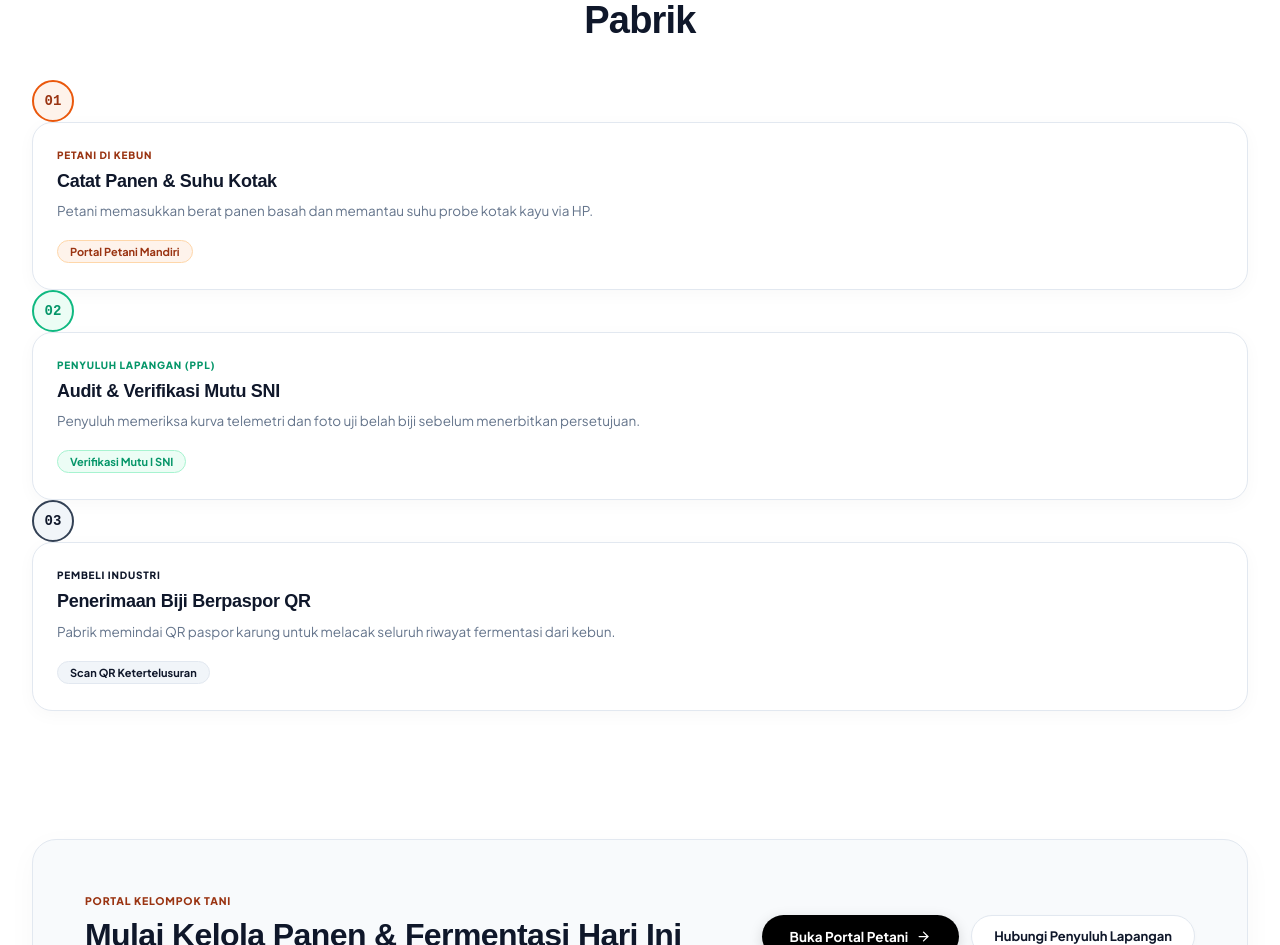
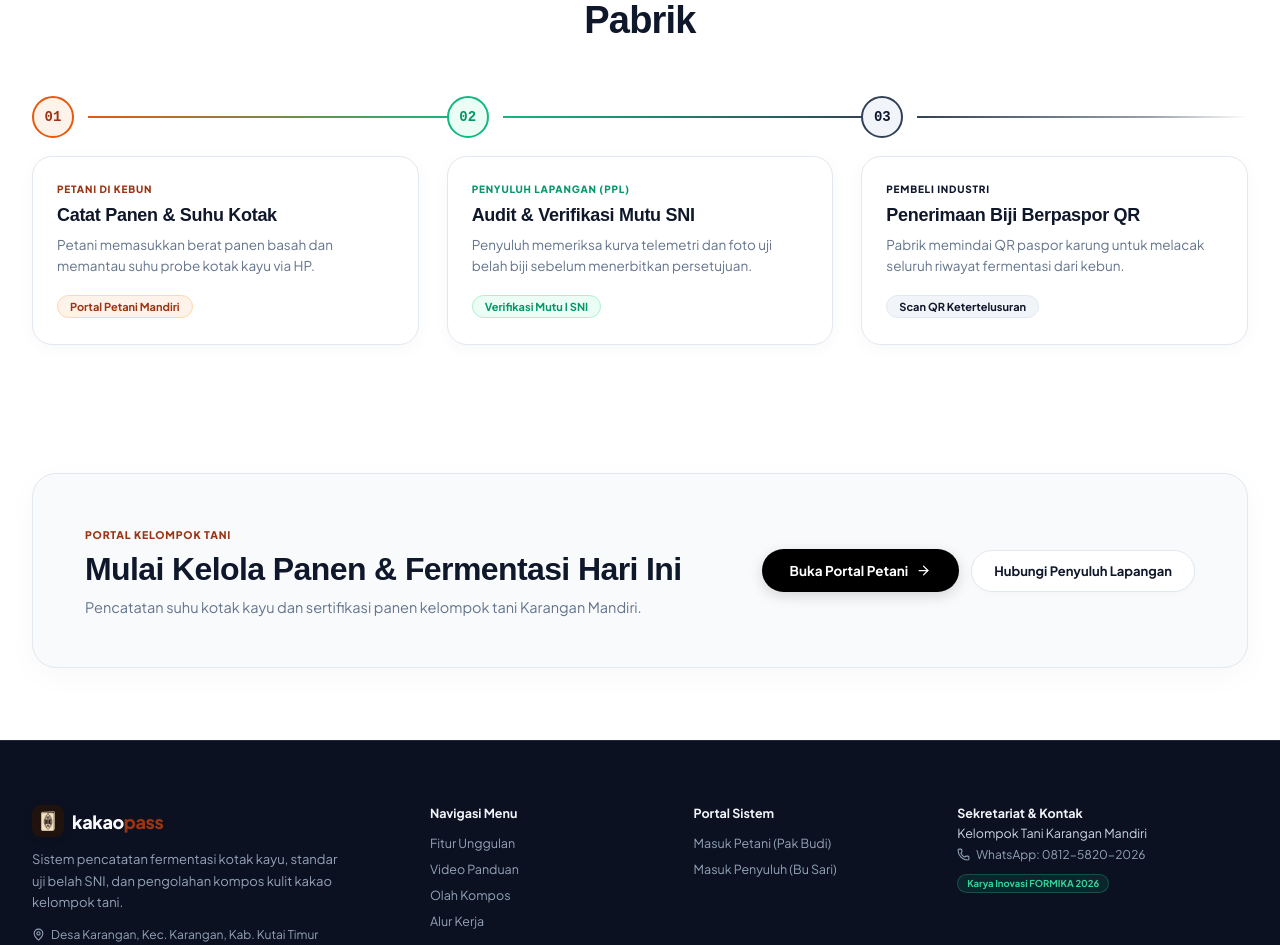
Before and after one commit to RafiAbdurrohim/kakao-pass, a Next.js app: page / in a window 1280 px wide. Shown: the part 2747-3692 px from the top of the page. Built offline with nearby package versions, Linux system fonts and the light colour scheme.

Commit message:
feat(landing): add flowline continuation line past step 3 and set modern dark slate footer

```diff
--- a/app/kp.css
+++ b/app/kp.css
@@ -1239,6 +1239,7 @@
 .flowline-connector-track{flex:1;height:2px;margin-left:14px;margin-right:-38px;z-index:1}
 .flowline-connector-track.line-farmer-to-ppl{background:linear-gradient(90deg,#ea580c 0%,#10b981 100%)}
 .flowline-connector-track.line-ppl-to-industry{background:linear-gradient(90deg,#10b981 0%,#334155 100%)}
+.flowline-connector-track.line-industry-continuation{margin-right:0;background:linear-gradient(90deg,#334155 0%,rgba(51,65,85,.5) 70%,transparent 100%)}
 .flowline-step-card{width:100%;background:#ffffff;border:1px solid #e2e8f0;border-radius:20px;padding:26px 24px;display:flex;flex-direction:column;flex:1;box-shadow:0 4px 18px rgba(15,23,42,.03);transition:transform .22s cubic-bezier(0.16,1,0.3,1),box-shadow .22s ease,border-color .22s ease}
 .flowline-step-card:hover{transform:translateY(-5px);box-shadow:0 16px 36px -10px rgba(15,23,42,.08)}
 .flowline-step-card.role-farmer:hover{border-color:#ea580c}
@@ -1262,20 +1263,21 @@
 .cta-copy-side p{font-size:14.5px;color:#64748b;margin:0;line-height:1.6}
 .cta-actions-side{display:flex;align-items:center;gap:12px;flex-shrink:0;flex-wrap:wrap}
 
-/* Footer */
-.concept-footer{background:#ffffff;border-top:1px solid #f1f5f9;padding:64px 0 32px}
+/* Footer: Distinct Modern Dark Anchor */
+.concept-footer{background:#0b1120;border-top:1px solid #1e293b;padding:64px 0 32px;color:#94a3b8}
+.concept-footer .brand-text-logo{color:#f8fafc}
 .footer-grid-layout{display:grid;grid-template-columns:1.6fr 1fr 1fr 1.3fr;gap:40px;margin-bottom:44px}
-.footer-mission-desc{font-size:13px;color:#64748b;line-height:1.65;margin:12px 0 14px;max-width:320px}
-.footer-location-row{display:flex;align-items:center;gap:6px;font-size:12px;color:#475569}
+.footer-mission-desc{font-size:13px;color:#94a3b8;line-height:1.65;margin:12px 0 14px;max-width:320px}
+.footer-location-row{display:flex;align-items:center;gap:6px;font-size:12px;color:#94a3b8}
 .footer-links-col{display:flex;flex-direction:column;gap:10px}
-.footer-links-col strong{font-size:12.5px;font-weight:700;color:#0f172a;margin-bottom:4px}
-.footer-links-col a{font-size:12.5px;color:#64748b;text-decoration:none;transition:color .15s}
-.footer-links-col a:hover{color:#0f172a}
-.footer-contact-col strong{font-size:12.5px;font-weight:700;color:#0f172a;margin-bottom:4px;display:block}
-.footer-contact-col p{font-size:12.5px;color:#334155;margin:0 0 6px}
-.footer-phone-row{display:flex;align-items:center;gap:6px;font-size:12px;color:#64748b;margin-bottom:8px}
-.footer-badge-formika{display:inline-block;font-size:9.5px;font-weight:700;padding:2.5px 9px;border-radius:99px;background:#ecfdf5;color:#059669;border:1px solid #a7f3d0}
-.footer-bottom-row{display:flex;justify-content:space-between;align-items:center;font-size:11.5px;color:#94a3b8;padding-top:24px;border-top:1px solid #f1f5f9;flex-wrap:wrap;gap:12px}
+.footer-links-col strong{font-size:12.5px;font-weight:700;color:#f1f5f9;margin-bottom:4px}
+.footer-links-col a{font-size:12.5px;color:#94a3b8;text-decoration:none;transition:color .15s}
+.footer-links-col a:hover{color:#f97316}
+.footer-contact-col strong{font-size:12.5px;font-weight:700;color:#f1f5f9;margin-bottom:4px;display:block}
+.footer-contact-col p{font-size:12.5px;color:#cbd5e1;margin:0 0 6px}
+.footer-phone-row{display:flex;align-items:center;gap:6px;font-size:12px;color:#94a3b8;margin-bottom:8px}
+.footer-badge-formika{display:inline-block;font-size:9.5px;font-weight:700;padding:2.5px 9px;border-radius:99px;background:rgba(16,185,129,.12);color:#34d399;border:1px solid rgba(52,211,153,.25)}
+.footer-bottom-row{display:flex;justify-content:space-between;align-items:center;font-size:11.5px;color:#64748b;padding-top:24px;border-top:1px solid rgba(255,255,255,.08);flex-wrap:wrap;gap:12px}
 
 /* Modal */
 .concept-modal-backdrop{position:fixed;inset:0;background:rgba(15,23,42,.6);backdrop-filter:blur(8px);-webkit-backdrop-filter:blur(8px);z-index:100;display:grid;place-items:center;padding:18px}
--- a/app/page.tsx
+++ b/app/page.tsx
@@ -600,20 +600,20 @@ export default function Home() {
             <h2>Tiga Langkah Menuju Standar Pabrik</h2>
           </motion.div>
 
-          <div className="concept-flowline-wrap">
-            {/* Guide track line connecting nodes */}
-            <div className="flowline-track-line" aria-hidden="true" />
-
+          <div className="concept-flowline-grid">
             {/* Step 1 */}
             <motion.div
-              className="flowline-step-item"
+              className="flowline-column"
               initial={{ opacity: 0, y: 20 }}
               whileInView={{ opacity: 1, y: 0 }}
               viewport={{ once: true, margin: "-30px" }}
               transition={{ duration: 0.45, delay: 0.08, ease: [0.16, 1, 0.3, 1] }}
             >
+              <div className="flowline-header-row">
                 <div className="flowline-node-circle farmer">
                   <span>01</span>
+                </div>
+                <div className="flowline-connector-track line-farmer-to-ppl" />
               </div>
               <div className="flowline-step-card role-farmer">
                 <span className="flowline-role-tag farmer">PETANI DI KEBUN</span>
@@ -627,14 +627,17 @@ export default function Home() {
 
             {/* Step 2 */}
             <motion.div
-              className="flowline-step-item"
+              className="flowline-column"
               initial={{ opacity: 0, y: 20 }}
               whileInView={{ opacity: 1, y: 0 }}
               viewport={{ once: true, margin: "-30px" }}
               transition={{ duration: 0.45, delay: 0.16, ease: [0.16, 1, 0.3, 1] }}
             >
+              <div className="flowline-header-row">
                 <div className="flowline-node-circle ppl">
                   <span>02</span>
+                </div>
+                <div className="flowline-connector-track line-ppl-to-industry" />
               </div>
               <div className="flowline-step-card role-ppl">
                 <span className="flowline-role-tag ppl">PENYULUH LAPANGAN (PPL)</span>
@@ -648,14 +651,17 @@ export default function Home() {
 
             {/* Step 3 */}
             <motion.div
-              className="flowline-step-item"
+              className="flowline-column"
               initial={{ opacity: 0, y: 20 }}
               whileInView={{ opacity: 1, y: 0 }}
               viewport={{ once: true, margin: "-30px" }}
               transition={{ duration: 0.45, delay: 0.24, ease: [0.16, 1, 0.3, 1] }}
             >
+              <div className="flowline-header-row">
                 <div className="flowline-node-circle industry">
                   <span>03</span>
+                </div>
+                <div className="flowline-connector-track line-industry-continuation" />
               </div>
               <div className="flowline-step-card role-industry">
                 <span className="flowline-role-tag industry">PEMBELI INDUSTRI</span>
```
Lines whose indentation alone changed are shown as unchanged.
